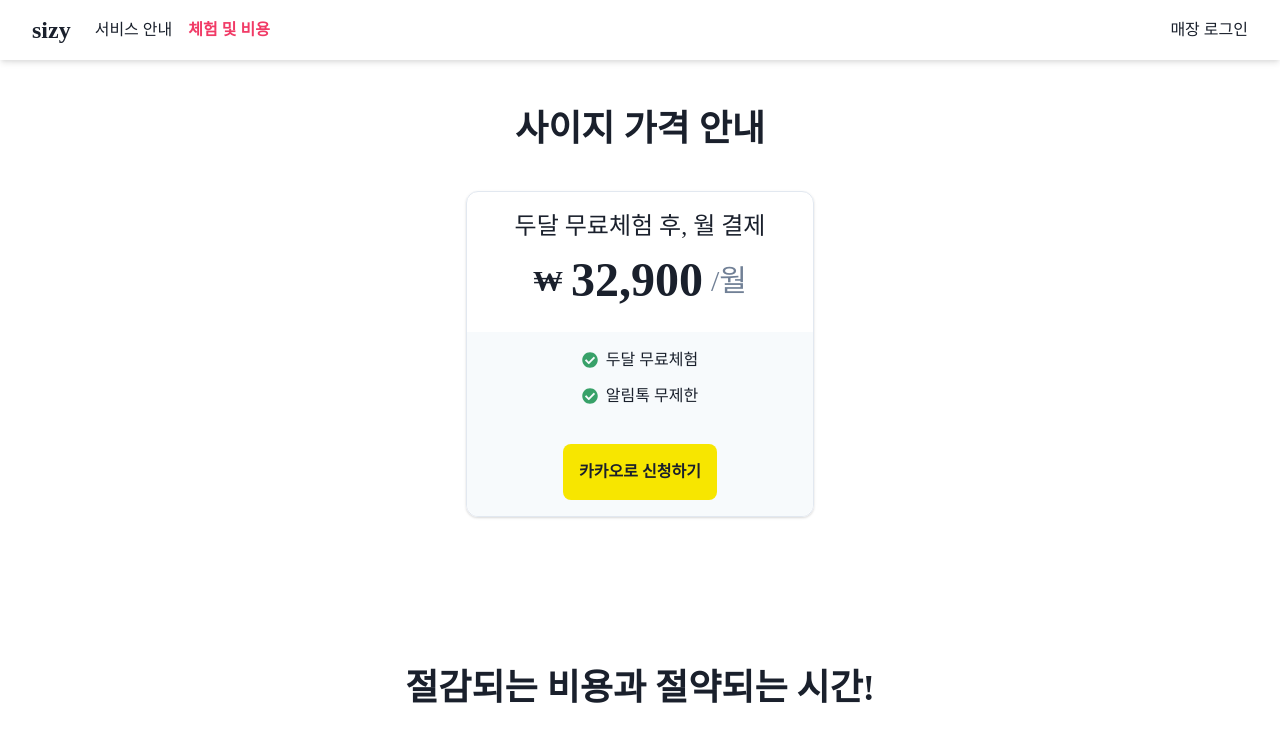
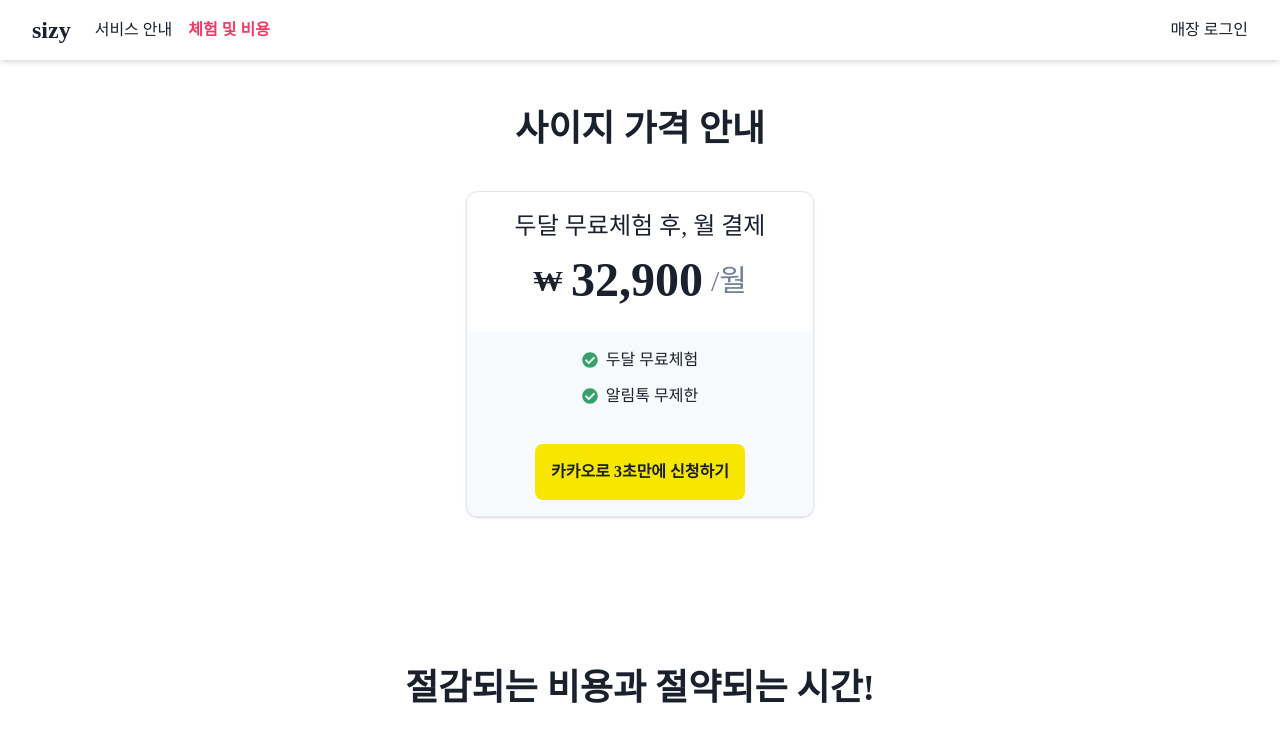
Before and after one commit to ShinHyunJong/sizy-next, a Next.js app: page /pricing in a window 1280 px wide. Shown: the top 753 px of the page. Built offline with nearby package versions, Linux system fonts and the light colour scheme; a web font is replaced by a local one.

Commit message:
신청 버튼 로딩 표시 수정

```diff
--- a/src/components/global/KakaoTrialButton.tsx
+++ b/src/components/global/KakaoTrialButton.tsx
@@ -1,18 +1,19 @@
 /* eslint-disable @typescript-eslint/naming-convention */
-import { Box } from '@chakra-ui/react';
+import { Box, Spinner } from '@chakra-ui/react';
 import { useRouter } from 'next/router';
-import { useEffect } from 'react';
+import { useEffect, useState } from 'react';
 
 import { api, kakaoApi } from '@/requests';
 
 function KakaoTrialButton() {
+  const [redirecting, setRedirecting] = useState(false);
   const router = useRouter();
   const handleTrial = async () => {
     if (typeof window === 'undefined') return;
     if (!window.Kakao) return;
     // console.log(window.Kakao);
     // console.log(router);
-
+    setRedirecting(true);
     window.Kakao.Auth.authorize({
       redirectUri: `${window.location.origin}${router.pathname}`,
     });
@@ -43,7 +44,9 @@ function KakaoTrialButton() {
         profileImg: profile_image_url,
       });
       window.location.href = `https://store.sizy.co.kr/trial/${trialData}`;
+      setRedirecting(false);
     } catch (error) {
+      setRedirecting(false);
       router.replace(router.pathname);
     }
   };
@@ -65,7 +68,7 @@ function KakaoTrialButton() {
       rounded="lg"
       bg="#F7E600"
     >
-      카카오로 신청하기
+      {redirecting ? <Spinner></Spinner> : '카카오로 3초만에 신청하기'}
     </Box>
   );
 }
```
